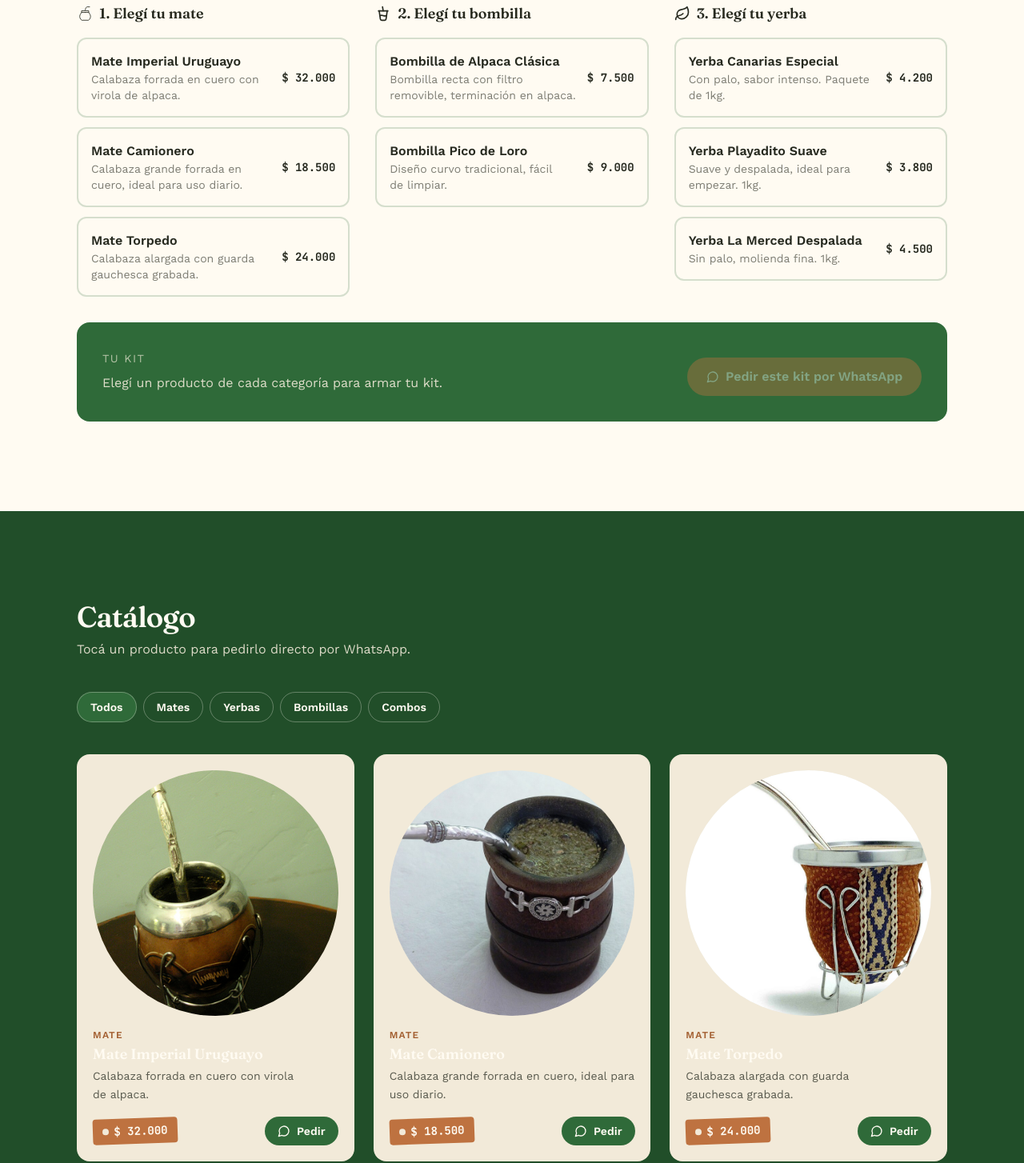
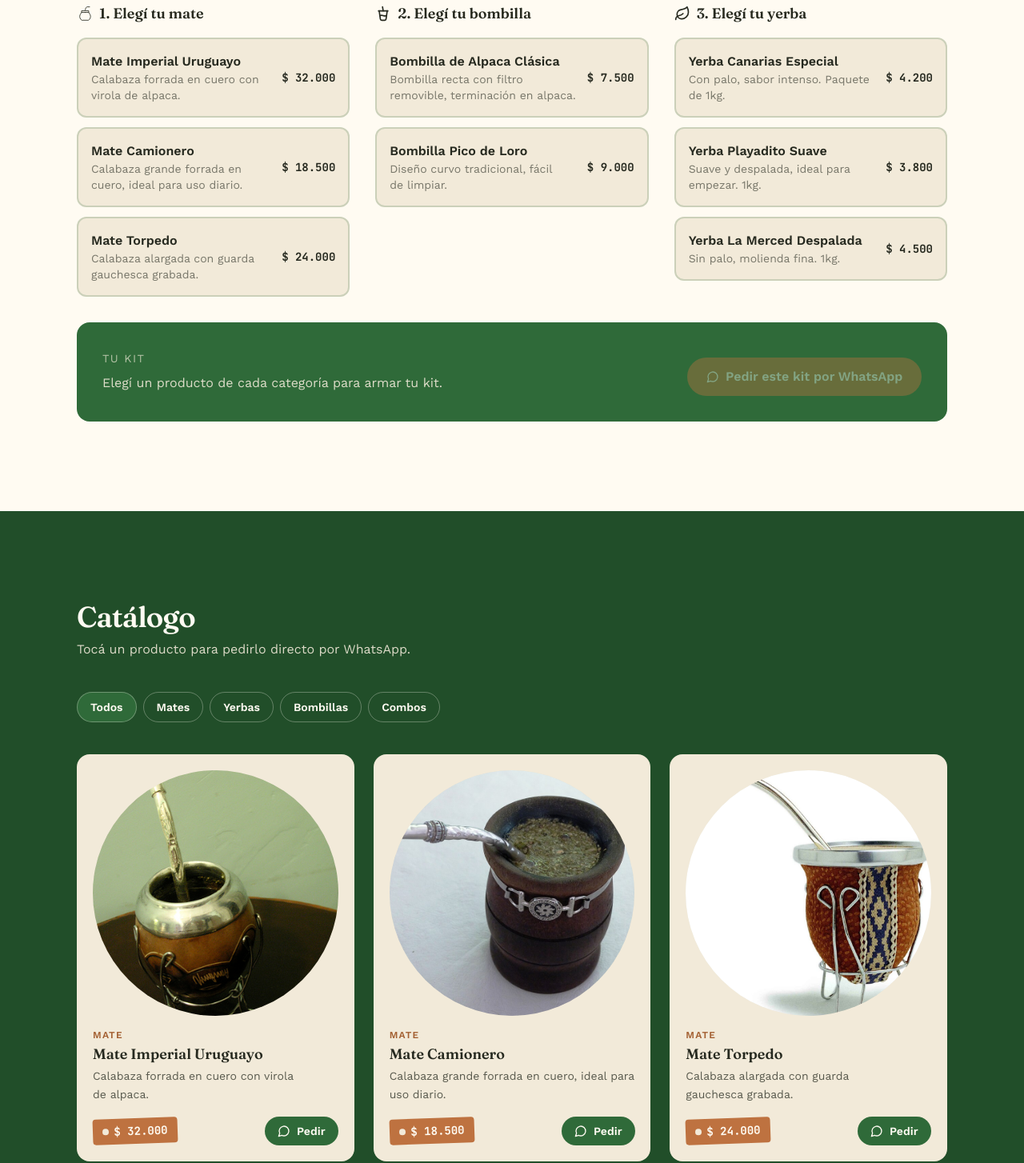
Before and after one commit to PedroGiorlando/JMates, a plain HTML site: page index.html in a window 1280 px wide. Shown: the part 937-2391 px from the top of the page at 80% size. Drawn offline with nearby package versions, Linux system fonts and the light colour scheme.

Commit message:
Landing: cards del kit en beige y títulos del catálogo legibles
- Las opciones de "Armá tu kit" ahora usan bg-arena (beige) como el resto de
  las cards, en vez de transparente.
- Fija el color de los títulos de producto en text-tinta para que se lean sobre
  la card beige (antes heredaban el crema del catálogo verde).

Co-Authored-By: Claude Opus 4.8 <noreply@anthropic.com>

```diff
--- a/index.html
+++ b/index.html
@@ -679,7 +679,7 @@
       </div>
       <div class="flex-1">
         <p class="text-xs uppercase tracking-widest text-cobre-dark font-semibold mb-1">${CATEGORY_LABELS[product.category]}</p>
-        <h3 class="font-display font-semibold text-lg leading-snug mb-1">${product.name}</h3>
+        <h3 class="font-display font-semibold text-lg leading-snug mb-1 text-tinta">${product.name}</h3>
         <p class="text-sm leading-relaxed text-tinta/75">${product.desc}</p>
       </div>
       <div class="flex items-center justify-between gap-3">
@@ -769,7 +769,7 @@
 
   function kitOption(product) {
     const div = document.createElement('div');
-    div.className = 'kit-opcion cursor-pointer border-2 border-yerba/20 rounded-xl p-4 flex items-center justify-between gap-3';
+    div.className = 'kit-opcion cursor-pointer bg-arena border-2 border-yerba/20 rounded-xl p-4 flex items-center justify-between gap-3';
     div.setAttribute('role', 'button');
     div.setAttribute('tabindex', '0');
     div.innerHTML = `
```
